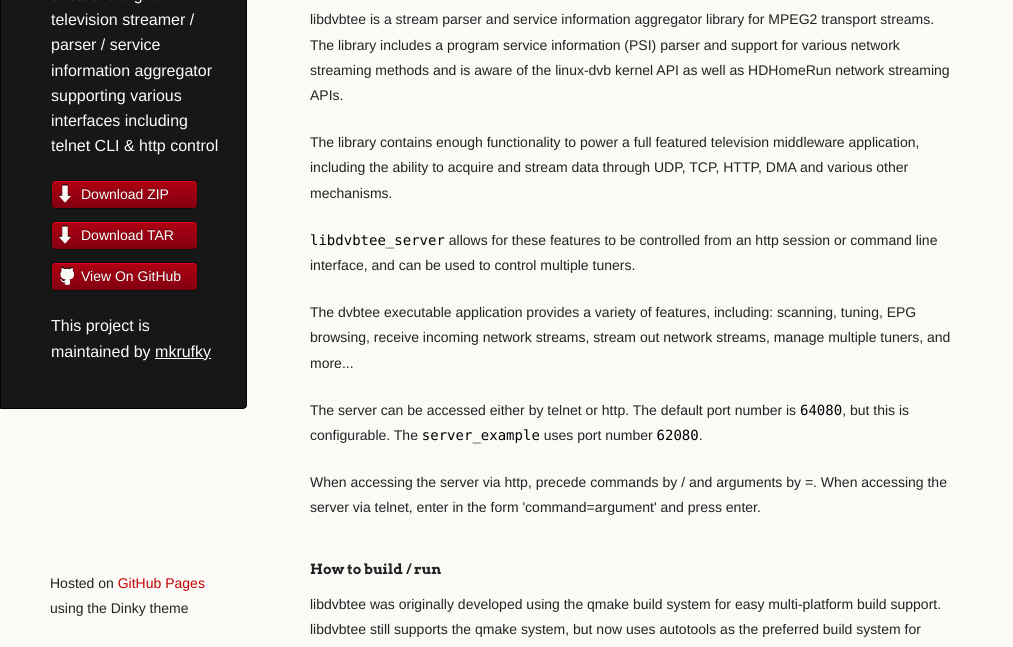
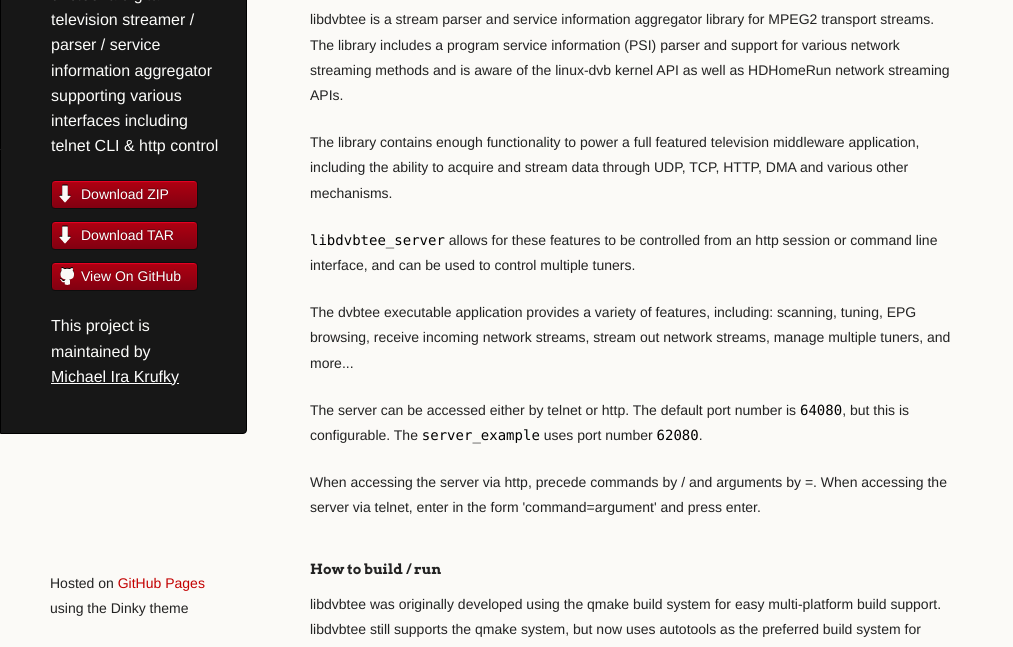
Before and after one commit to mkrufky/libdvbtee, a plain HTML site: page index.html in a window 1280 px wide. Shown: the part 147-794 px from the top of the page, without its empty margins (0-1013 px from the left). Drawn offline with Linux system fonts and the light colour scheme.

Commit message:
index.html: replace 'mkrufky' with my full name

```diff
--- a/index.html
+++ b/index.html
@@ -3,7 +3,7 @@
   <head>
     <meta charset="utf-8">
     <meta http-equiv="X-UA-Compatible" content="chrome=1">
-    <title>Libdvbtee by mkrufky</title>
+    <title>Libdvbtee by Michael Ira Krufky</title>
 
     <link rel="stylesheet" href="stylesheets/styles.css">
     <link rel="stylesheet" href="stylesheets/github-light.css">
@@ -25,7 +25,7 @@
           <li><a class="buttons github" href="https://github.com/mkrufky/libdvbtee">View On GitHub</a></li>
         </ul>
 
-        <p class="header">This project is maintained by <a class="header name" href="https://github.com/mkrufky">mkrufky</a></p>
+        <p class="header">This project is maintained by <a class="header name" href="https://github.com/mkrufky">Michael Ira Krufky</a></p>
 
 
       </header>
```
